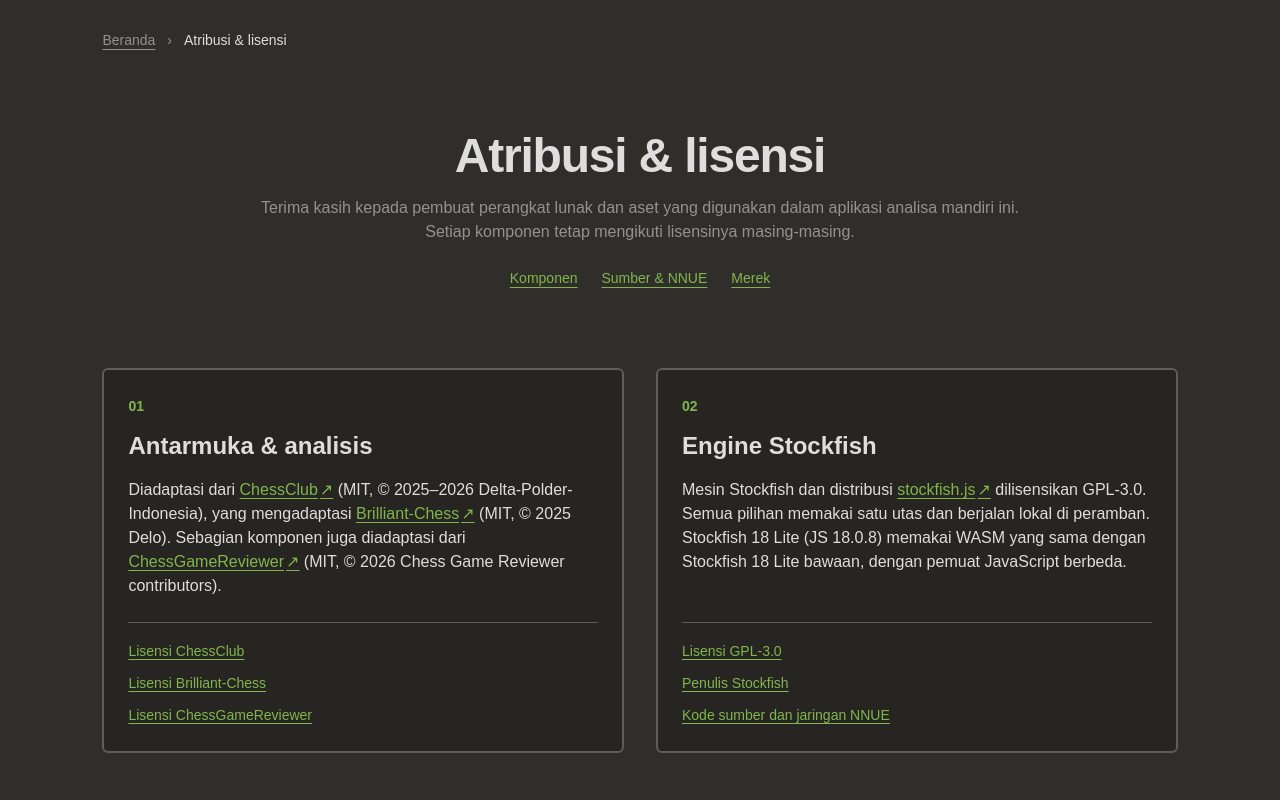
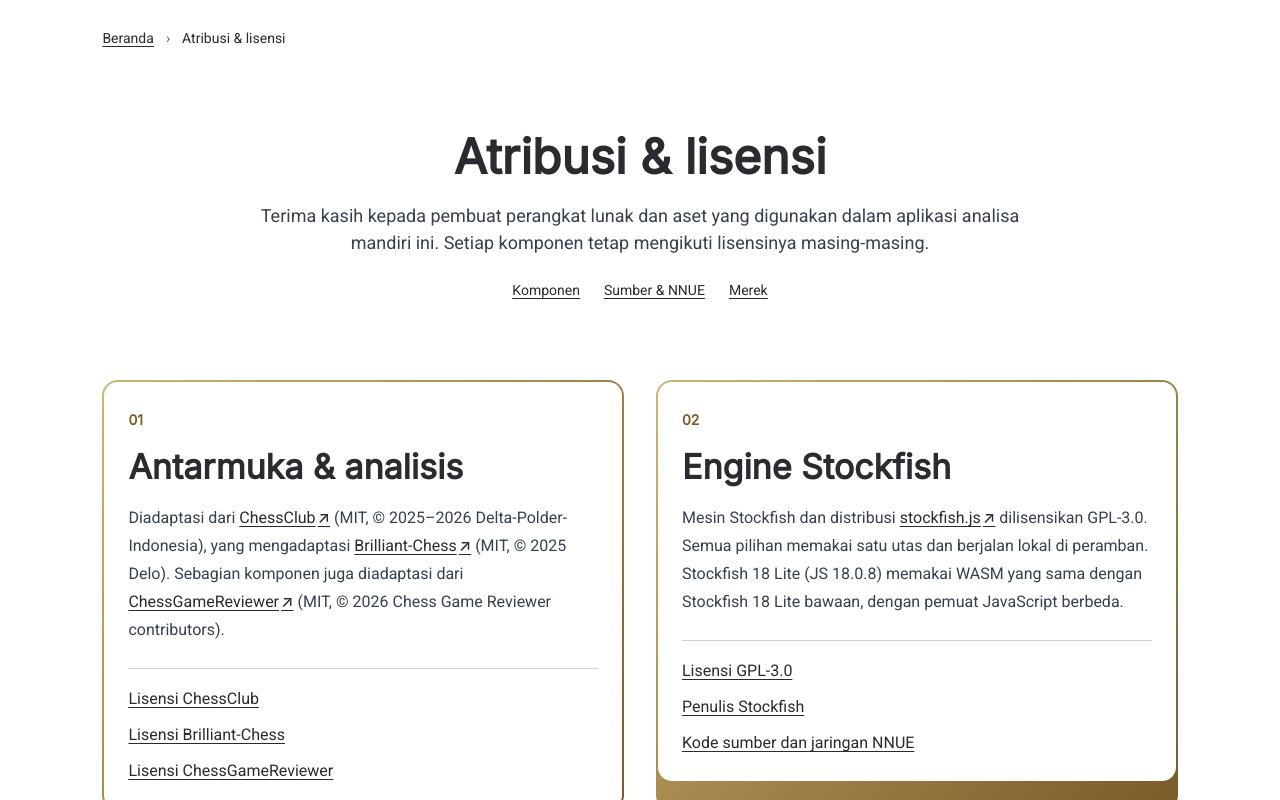
Before and after one commit to Delta-Polder-Indonesia/Maestro-Chess, a Next.js app: page /attributions in a window 1280 px wide. Built offline with nearby package versions, Linux system fonts and the light colour scheme.

Commit message:
Standarkan gaya landing page dan terapkan pada halaman atribusi

```diff
--- a/package.json
+++ b/package.json
@@ -19,6 +19,8 @@
   "dependencies": {
     "@fontsource-variable/geist": "^5.3.0",
     "@fontsource-variable/montserrat": "^5.3.0",
+    "@fontsource/inter": "^5.3.0",
+    "@fontsource/roboto": "^5.3.0",
     "@radix-ui/react-alert-dialog": "^1.2.1",
     "@radix-ui/react-tabs": "^1.2.1",
     "@radix-ui/react-tooltip": "^1.4.1",
--- a/src/app/attributions/page.tsx
+++ b/src/app/attributions/page.tsx
@@ -1,5 +1,6 @@
 import type { Metadata } from "next";
 import Link from "next/link";
+import "../../styles/landing.css";
 
 export const metadata: Metadata = {
   title: "Atribusi & lisensi — Maestro Chess",
@@ -8,8 +9,8 @@ export const metadata: Metadata = {
 
 const basePath = process.env.NEXT_PUBLIC_BASE_PATH ?? "";
 const file = (path: string) => `${basePath}/${path}`;
-const linkStyle = "font-medium text-backgroundBoxBoxHighlighted underline underline-offset-[3px] hover:text-backgroundBoxBoxHighlightedHover focus-visible:outline focus-visible:outline-2 focus-visible:outline-offset-4 focus-visible:outline-backgroundBoxBoxHighlighted";
-const focusStyle = "focus-visible:outline focus-visible:outline-2 focus-visible:outline-offset-4 focus-visible:outline-backgroundBoxBoxHighlighted";
+const linkStyle = "landing-tautan";
+const focusStyle = "landing-fokus";
 
 const pageLinks = [
   ["#daftar-atribusi", "Komponen"],
@@ -21,33 +22,33 @@ export default function Attributions() {
   // The root layout locks the body; anchoring this scroll area prevents fragment
   // navigation from scrolling the hidden body as well as the page content.
   return (
-    <main className="fixed inset-0 overflow-x-hidden overflow-y-auto bg-background text-foreground">
-      <a href="#konten-atribusi" className={`sr-only z-50 rounded-[4px] bg-backgroundBoxDarker px-4 py-2 font-semibold text-foreground outline outline-2 outline-backgroundBoxBoxHighlighted focus:not-sr-only focus:absolute focus:left-4 focus:top-4 ${focusStyle}`}>
+    <main className="landing-std fixed inset-0 overflow-x-hidden overflow-y-auto">
+      <a href="#konten-atribusi" className={`sr-only z-50 landing-skip rounded-[4px] bg-backgroundBoxDarker px-4 py-2 font-semibold text-foreground outline outline-2 focus:not-sr-only focus:absolute focus:left-4 focus:top-4 ${focusStyle}`}>
         Lewati ke isi
       </a>
 
       <div className="mx-auto max-w-[1440px] px-5 pb-20 pt-7 sm:px-10 lg:px-[8%]">
         <nav aria-label="Jejak navigasi">
-          <ol className="flex flex-wrap items-center gap-3 text-sm leading-6">
-            <li><Link href="/" className={`font-medium text-foregroundGrey underline underline-offset-4 hover:text-backgroundBoxBoxHighlighted ${focusStyle}`}>Beranda</Link></li>
-            <li aria-hidden="true" className="text-foregroundGrey">›</li>
-            <li aria-current="page" className="font-medium text-foreground">Atribusi & lisensi</li>
+          <ol className="flex flex-wrap items-center gap-3 text-sm">
+            <li><Link href="/" className={linkStyle}>Beranda</Link></li>
+            <li aria-hidden="true" className="landing-muted">›</li>
+            <li aria-current="page" className="font-medium text-[var(--color-heading)]">Atribusi & lisensi</li>
           </ol>
         </nav>
 
         <article id="konten-atribusi" tabIndex={-1} className="outline-none">
           <header className="mx-auto max-w-5xl pt-12 text-center sm:pt-16 lg:pt-20">
-            <h1 className="text-3xl font-bold leading-tight tracking-tight sm:text-4xl lg:text-5xl">
+            <h1 className="judul-halaman-atas">
               Atribusi & lisensi
             </h1>
-            <p className="mx-auto mt-4 max-w-3xl text-sm leading-7 text-foregroundGrey sm:text-base">
+            <p className="teks-artikel mx-auto mt-4 max-w-3xl">
               Terima kasih kepada pembuat perangkat lunak dan aset yang digunakan dalam aplikasi analisa mandiri ini.
               Setiap komponen tetap mengikuti lisensinya masing-masing.
             </p>
             <nav aria-label="Bagian halaman" className="mt-6">
               <ul className="flex flex-wrap justify-center gap-x-6 gap-y-3 text-sm font-medium">
                 {pageLinks.map(([href, label]) => (
-                  <li key={href}><a href={href} className={`text-backgroundBoxBoxHighlighted underline underline-offset-4 hover:text-backgroundBoxBoxHighlightedHover ${focusStyle}`}>{label}</a></li>
+                  <li key={href}><a href={href} className={linkStyle}>{label}</a></li>
                 ))}
               </ul>
             </nav>
@@ -62,7 +63,7 @@ export default function Attributions() {
                   <li><Local href="licenses/chess-game-reviewer-MIT.txt">Lisensi ChessGameReviewer</Local></li>
                 </ul>
               }>
-                <p>Diadaptasi dari <External href="https://github.com/Delta-Polder-Indonesia/ChessClub">ChessClub</External> (MIT, © 2025–2026 Delta-Polder-Indonesia), yang mengadaptasi <External href="https://github.com/wdeloo/Brilliant-Chess">Brilliant-Chess</External> (MIT, © 2025 Delo). Sebagian komponen juga diadaptasi dari <External href="https://github.com/SheyBoiCarti/ChessGameReviewer">ChessGameReviewer</External> (MIT, © 2026 Chess Game Reviewer contributors).</p>
+                <p className="kartu-paragraf">Diadaptasi dari <External href="https://github.com/Delta-Polder-Indonesia/ChessClub">ChessClub</External> (MIT, © 2025–2026 Delta-Polder-Indonesia), yang mengadaptasi <External href="https://github.com/wdeloo/Brilliant-Chess">Brilliant-Chess</External> (MIT, © 2025 Delo). Sebagian komponen juga diadaptasi dari <External href="https://github.com/SheyBoiCarti/ChessGameReviewer">ChessGameReviewer</External> (MIT, © 2026 Chess Game Reviewer contributors).</p>
               </AttributionCard>
 
               <AttributionCard id="stockfish" number="02" title="Engine Stockfish" featured resources={
@@ -72,11 +73,11 @@ export default function Attributions() {
                   <li><a href="#sumber-stockfish" className={linkStyle}>Kode sumber dan jaringan NNUE</a></li>
                 </ul>
               }>
-                <p>Mesin Stockfish dan distribusi <External href="https://github.com/nmrugg/stockfish.js">stockfish.js</External> dilisensikan GPL-3.0. Semua pilihan memakai satu utas dan berjalan lokal di peramban. Stockfish 18 Lite (JS 18.0.8) memakai WASM yang sama dengan Stockfish 18 Lite bawaan, dengan pemuat JavaScript berbeda.</p>
+                <p className="kartu-paragraf">Mesin Stockfish dan distribusi <External href="https://github.com/nmrugg/stockfish.js">stockfish.js</External> dilisensikan GPL-3.0. Semua pilihan memakai satu utas dan berjalan lokal di peramban. Stockfish 18 Lite (JS 18.0.8) memakai WASM yang sama dengan Stockfish 18 Lite bawaan, dengan pemuat JavaScript berbeda.</p>
               </AttributionCard>
             </div>
 
-            <h2 className="mt-16 text-center text-2xl font-bold tracking-tight sm:mt-20 sm:text-3xl">Komponen & aset lainnya</h2>
+            <h2 className="judul-halaman-artikel mt-16 text-center sm:mt-20">Komponen & aset lainnya</h2>
             <div className="mt-8 grid gap-5 sm:mt-10">
               <AttributionCard id="bendera" number="03" title="Bendera & huruf" resources={
                 <ul className="space-y-1">
@@ -85,61 +86,64 @@ export default function Attributions() {
                   <li><Local href="licenses/montserrat-OFL-1.1.txt">Lisensi huruf Montserrat</Local></li>
                 </ul>
               }>
-                <p>Bendera dari <External href="https://github.com/lipis/flag-icons">flag-icons</External> (MIT, © 2013 Panayiotis Lipiridis). Huruf Geist Variable oleh <External href="https://github.com/vercel/geist-font">The Geist Project Authors</External> (SIL OFL 1.1). Montserrat Variable dalam paket proyek oleh <External href="https://github.com/JulietaUla/Montserrat">The Montserrat Project Authors</External> (© 2011, SIL OFL 1.1).</p>
+                <p className="kartu-paragraf">Bendera dari <External href="https://github.com/lipis/flag-icons">flag-icons</External> (MIT, © 2013 Panayiotis Lipiridis). Huruf Geist Variable oleh <External href="https://github.com/vercel/geist-font">The Geist Project Authors</External> (SIL OFL 1.1). Montserrat Variable dalam paket proyek oleh <External href="https://github.com/JulietaUla/Montserrat">The Montserrat Project Authors</External> (© 2011, SIL OFL 1.1).</p>
               </AttributionCard>
 
               <AttributionCard id="bidak" number="04" title="Bidak catur" resources={
-                <p><External href="https://creativecommons.org/licenses/by-sa/3.0/">Lisensi CC BY-SA 3.0</External></p>
+                <p className="kartu-paragraf"><External href="https://creativecommons.org/licenses/by-sa/3.0/">Lisensi CC BY-SA 3.0</External></p>
               }>
-                <p>Desain bidak oleh <External href="https://en.wikipedia.org/wiki/User:Cburnett">Cburnett</External>, diadaptasi sebagai komponen SVG.</p>
+                <p className="kartu-paragraf">Desain bidak oleh <External href="https://en.wikipedia.org/wiki/User:Cburnett">Cburnett</External>, diadaptasi sebagai komponen SVG.</p>
               </AttributionCard>
 
               <AttributionCard id="suara" number="05" title="Suara papan" resources={
-                <p><Local href="licenses/lichess-AGPL-3.0.txt">Lisensi AGPL-3.0</Local></p>
+                <p className="kartu-paragraf"><Local href="licenses/lichess-AGPL-3.0.txt">Lisensi AGPL-3.0</Local></p>
               }>
-                <p>Suara dari set standar <External href="https://github.com/lichess-org/lila/tree/master/public/sound/standard">Lichess</External>, AGPL-3.0. Beberapa nama berkas menggunakan suara yang sama.</p>
+                <p className="kartu-paragraf">Suara dari set standar <External href="https://github.com/lichess-org/lila/tree/master/public/sound/standard">Lichess</External>, AGPL-3.0. Beberapa nama berkas menggunakan suara yang sama.</p>
               </AttributionCard>
 
               <AttributionCard id="pembukaan" number="06" title="Buku pembukaan" resources={
-                <p><Local href="licenses/chess-openings-CC0.txt">Lisensi CC0</Local></p>
+                <p className="kartu-paragraf"><Local href="licenses/chess-openings-CC0.txt">Lisensi CC0</Local></p>
               }>
-                <p>Tabel pembukaan ChessClub diolah dari <External href="https://github.com/lichess-org/chess-openings">lichess-org/chess-openings</External>, CC0 1.0.</p>
+                <p className="kartu-paragraf">Tabel pembukaan ChessClub diolah dari <External href="https://github.com/lichess-org/chess-openings">lichess-org/chess-openings</External>, CC0 1.0.</p>
               </AttributionCard>
             </div>
           </section>
 
           <section id="sumber-stockfish" aria-labelledby="judul-sumber-stockfish" className="mt-16 scroll-mt-8 sm:mt-20">
-            <h2 id="judul-sumber-stockfish" className="text-center text-2xl font-bold tracking-tight sm:text-3xl">Kode sumber dan jaringan NNUE</h2>
-            <div className="mt-8 grid gap-8 rounded-[6px] border-2 border-border bg-backgroundBox p-5 text-sm leading-7 sm:p-6 sm:text-base md:grid-cols-2 md:gap-12">
+            <h2 id="judul-sumber-stockfish" className="judul-halaman-artikel text-center">Kode sumber dan jaringan NNUE</h2>
+            <div className="kartu-wrapper mt-8">
+              <div className="kartu-inner grid gap-8 md:grid-cols-2 md:gap-12">
                 <div>
-                <h3 className="text-base font-bold sm:text-lg">Kode sumber Stockfish</h3>
+                  <h3 className="landing-subjudul">Kode sumber Stockfish</h3>
                   <p className="mt-3"><Local href="engine/source/stockfish.js-efc5758a1cf72ec7644fa771a1f17fcbfdae410e-no-networks.tar.gz">16</Local> · <Local href="engine/source/stockfish.js-215df8c6a72847e306644d399733de18fb8e0d6c-source-only.tar.gz">16.1</Local> · <Local href="engine/source/stockfish.js-602fd7e1a571a2be71f242942db90483731f2a1f-source-only.tar.gz">17.1</Local> · <Local href="engine/source/stockfish.js-082eeba46b0c5f8f8065e5386750aa0ecfa2062c.tar.gz">18</Local> · <Local href="engine/source/stockfish.js-93c994592dcf3b4b21052ab925e9b534df9c0918.tar.gz">18 (JS 18.0.8)</Local> · <Local href="engine/source/stockfish.js-0d5dd7944f88c817c07a26bc4fb1905d5f9c46d6.tar.gz">19</Local></p>
                 </div>
                 <div>
-                <h3 className="text-base font-bold sm:text-lg">Jaringan NNUE</h3>
+                  <h3 className="landing-subjudul">Jaringan NNUE</h3>
                   <p className="mt-3"><Local href="engine/nn-5af11540bbfe.nnue">16</Local> · <Local href="engine/source/nn-9067e33176e8.nnue">Lite 16.1–18</Local> · <Local href="engine/source/nn-61e7af4bb97d.nnue">Lite 19</Local>.</p>
                   <p className="mt-3">Salin jaringan yang sesuai ke direktori <code>src/</code> sumber jika membangun ulang engine.</p>
                 </div>
               </div>
+            </div>
           </section>
 
-          <footer id="catatan-merek" className="mt-16 scroll-mt-8 border-t border-border pt-8 sm:mt-20">
-            <h2 className="text-lg font-bold">Catatan merek</h2>
-            <p className="mt-3 max-w-4xl text-sm leading-7 text-foregroundGrey">
+          <footer id="catatan-merek" className="landing-garis mt-16 scroll-mt-8 border-t pt-8 sm:mt-20">
+            <h2 className="landing-subjudul">Catatan merek</h2>
+            <p className="landing-muted mt-3">
               Nama dan logo Chess.com serta Lichess merupakan merek pemiliknya masing-masing dan hanya digunakan untuk menunjukkan layanan yang didukung.
             </p>
-            <p className="mt-4 text-sm leading-7 text-foregroundGrey">
+            <p className="landing-muted mt-4">
               Referensi tampilan: <External href="https://github.com/codebucks27/Next.js-Developer-Portfolio-Starter-Code">Next.js Developer Portfolio oleh CodeBucks</External>.
             </p>
           </footer>
         </article>
 
-        <footer className="mt-16 border-t border-border pt-10 sm:mt-20">
-          <section aria-labelledby="judul-footer-pembaruan" className="relative overflow-hidden rounded-[6px] border-2 border-border bg-backgroundBox p-6 sm:p-10">
+        <footer className="landing-garis mt-16 border-t pt-10 sm:mt-20">
+          <section aria-labelledby="judul-footer-pembaruan" className="kartu-wrapper relative overflow-hidden">
+            <div className="kartu-inner">
               <div className="relative w-full max-w-sm">
-              <p className="text-xs font-semibold uppercase tracking-wide text-backgroundBoxBoxHighlighted">Pembaruan proyek</p>
-              <h2 id="judul-footer-pembaruan" className="mt-2 text-xl font-bold text-foreground sm:text-2xl">Tetap terhubung</h2>
-              <p className="mt-2 text-sm text-foregroundGrey">
+                <p className="text-xs font-semibold uppercase tracking-wide text-[var(--color-akselen)]">Pembaruan proyek</p>
+                <h2 id="judul-footer-pembaruan" className="landing-subjudul mt-2">Tetap terhubung</h2>
+                <p className="landing-muted mt-2">
                   Ikuti perkembangan aplikasi dan mesin Stockfish lewat kode sumber terbuka. Tanpa langganan email.
                 </p>
                 <div className="mt-5 flex flex-wrap gap-x-6 gap-y-3 text-sm font-medium">
@@ -147,15 +151,16 @@ export default function Attributions() {
                   <External href="https://github.com/Delta-Polder-Indonesia/Maestro-Chess">Kode sumber proyek</External>
                 </div>
               </div>
+            </div>
           </section>
 
           <div className="mt-10 grid gap-10 md:grid-cols-[minmax(0,1fr)_minmax(0,2fr)] md:gap-16">
             <div>
-              <p className="text-lg font-bold">Maestro Chess</p>
-              <p className="mt-3 max-w-sm text-sm leading-7 text-foregroundGrey">
+              <p className="landing-subjudul">Maestro Chess</p>
+              <p className="landing-muted mt-3 max-w-sm">
                 Analisa PGN dan FEN dengan Stockfish lokal, sepenuhnya berjalan di peramban.
               </p>
-              <p className="mt-5 text-sm text-foregroundGrey">
+              <p className="landing-muted mt-5">
                 Dikembangkan oleh <External href="https://github.com/Delta-Polder-Indonesia/ChessClub">Delta-Polder-Indonesia</External>.
               </p>
             </div>
@@ -178,7 +183,7 @@ export default function Attributions() {
             </nav>
           </div>
 
-          <div className="mt-10 flex flex-col gap-4 border-t border-border pt-6 text-sm leading-6 text-foregroundGrey sm:flex-row sm:items-center sm:justify-between">
+          <div className="landing-garis landing-muted mt-10 flex flex-col gap-4 border-t pt-6 sm:flex-row sm:items-center sm:justify-between">
             <p>© 2026 Delta-Polder-Indonesia. Setiap komponen tetap mengikuti lisensinya masing-masing.</p>
             <div className="flex flex-wrap gap-x-6 gap-y-2">
               <Local href="licenses/geist-OFL-1.1.txt">Lisensi Geist</Local>
@@ -203,17 +208,17 @@ function AttributionCard({ id, number, title, children, resources, featured = fa
   const titleId = `judul-${id}`;
   const Heading = featured ? "h2" : "h3";
   return (
-    <article id={id} aria-labelledby={titleId} className={featured
-      ? "flex min-w-0 scroll-mt-8 flex-col rounded-[6px] border-2 border-border bg-backgroundBox p-5 sm:p-6"
-      : "grid min-w-0 scroll-mt-8 gap-4 rounded-[6px] border-2 border-border bg-backgroundBox p-4 sm:p-5 md:grid-cols-[minmax(0,0.8fr)_minmax(0,1.6fr)] md:gap-8"}>
+    <article id={id} aria-labelledby={titleId} className="kartu-wrapper min-w-0 scroll-mt-8">
+      <div className={`kartu-inner ${featured ? "flex flex-col" : "grid gap-4 md:grid-cols-[minmax(0,0.8fr)_minmax(0,1.6fr)] md:gap-8"}`}>
         <div>
-        <span aria-hidden="true" className="text-sm font-semibold text-backgroundBoxBoxHighlighted">{number}</span>
-        <Heading id={titleId} className={featured ? "mt-3 text-xl font-bold leading-tight sm:text-2xl" : "mt-2 text-lg font-bold leading-snug"}>{title}</Heading>
+          <span aria-hidden="true" className="landing-nomor">{number}</span>
+          <Heading id={titleId} className="kartu-judul mt-3">{title}</Heading>
         </div>
         <div className={featured ? "mt-4 flex flex-1 flex-col" : "min-w-0"}>
-        <div className="space-y-3 text-sm leading-7 sm:text-base">{children}</div>
+          <div className="space-y-3">{children}</div>
           <div className={featured ? "mt-auto pt-6" : "mt-4"}>
-          <div className={featured ? "border-t border-border pt-4 text-sm leading-6" : "text-sm leading-6"}>{resources}</div>
+            <div className={featured ? "landing-garis border-t pt-4" : ""}>{resources}</div>
+          </div>
         </div>
       </div>
     </article>
@@ -222,12 +227,12 @@ function AttributionCard({ id, number, title, children, resources, featured = fa
 
 function FooterGroup({ judul, children }: { judul: string; children: React.ReactNode }) {
   return (
-    <details open className="group rounded-[6px] border border-border bg-backgroundBox px-4 py-3 sm:border-0 sm:bg-transparent sm:px-0 sm:py-0">
-      <summary className={`flex cursor-pointer list-none items-center justify-between text-sm font-semibold text-foreground marker:hidden ${focusStyle}`}>
+    <details open className="landing-garis group rounded-[6px] border px-4 py-3 sm:border-0 sm:px-0 sm:py-0">
+      <summary className={`landing-ringkasan flex cursor-pointer list-none items-center justify-between text-sm font-semibold marker:hidden ${focusStyle}`}>
         {judul}
-        <span aria-hidden="true" className="text-foregroundGrey transition-transform group-open:rotate-180 sm:hidden">▾</span>
+        <span aria-hidden="true" className="landing-muted transition-transform group-open:rotate-180 sm:hidden">▾</span>
       </summary>
-      <ul role="list" className="mt-4 space-y-2 text-sm leading-6">{children}</ul>
+      <ul role="list" className="mt-4 space-y-2">{children}</ul>
     </details>
   );
 }
--- /dev/null
+++ b/src/styles/landing.css
@@ -0,0 +1,156 @@
+/* Standar landing page Maestro Chess — sumber: prompt.md, disesuaikan pemilik. */
+/* Hanya untuk landing/marketing/informasi, bukan UI aplikasi catur. */
+
+@import "@fontsource/inter/latin-400.css";
+@import "@fontsource/inter/latin-600.css";
+@import "@fontsource/inter/latin-700.css";
+@import "@fontsource/inter/latin-800.css";
+@import "@fontsource/roboto/latin-400.css";
+@import "@fontsource/roboto/latin-500.css";
+@import "@fontsource/roboto/latin-600.css";
+@import "@fontsource/roboto/latin-700.css";
+
+.landing-std {
+  --font-display: Inter, ui-sans-serif, system-ui, sans-serif;
+  --font-body: Roboto, ui-sans-serif, system-ui, -apple-system, BlinkMacSystemFont, "Segoe UI", sans-serif;
+
+  --color-heading: oklch(0.29 0.01 271.01);
+  --color-body: oklch(0.37 0.03 259.73);
+  --color-muted: oklch(0.47 0.02 265.73);
+  --color-akselen: oklch(0.49 0.08 76.73);
+  --garis: oklch(0.86 0.01 270);
+
+  --gradient-card: linear-gradient(135deg, oklch(0.78 0.09 89.15), oklch(0.49 0.08 76.73));
+
+  background-color: #ffffff;
+  color: var(--color-body);
+  font-family: var(--font-body);
+}
+
+/* Judul Halaman Atas */
+.landing-std .judul-halaman-atas {
+  box-sizing: border-box;
+  font-family: var(--font-display);
+  font-size: 48px;
+  font-weight: 800;
+  line-height: 1.2;
+  color: var(--color-heading);
+}
+
+/* Judul Halaman Artikel */
+.landing-std .judul-halaman-artikel {
+  box-sizing: border-box;
+  font-family: var(--font-display);
+  font-size: 40px;
+  font-weight: 700;
+  line-height: 1.2;
+  color: var(--color-heading);
+}
+
+/* Teks Artikel Utama */
+.landing-std .teks-artikel {
+  box-sizing: border-box;
+  margin-bottom: 20px;
+  font-family: var(--font-body);
+  font-size: 18px;
+  line-height: 1.5;
+  color: var(--color-body);
+}
+.landing-std .teks-artikel:last-child {
+  margin-bottom: 0;
+}
+
+/* Kartu (Bingkai Luar Gradien, tanpa bayangan mengambang) */
+.landing-std .kartu-wrapper {
+  box-sizing: border-box;
+  padding: 2px;
+  overflow: hidden;
+  font-family: var(--font-body);
+  line-height: 1.75;
+  color: var(--color-body);
+  background-color: #ffffff;
+  background-image: var(--gradient-card);
+  border-radius: 16px;
+  transition: background-image 0.3s cubic-bezier(0.4, 0, 0.2, 1),
+              padding 0.3s cubic-bezier(0.4, 0, 0.2, 1);
+}
+
+/* Kontainer Dalam Kartu */
+.landing-std .kartu-inner {
+  background-color: #ffffff;
+  border-radius: 14px;
+  padding: 24px;
+}
+
+/* Judul di Dalam Kartu */
+.landing-std .kartu-judul {
+  box-sizing: border-box;
+  font-family: var(--font-display);
+  font-size: 34px;
+  font-weight: 600;
+  line-height: 1.25;
+  color: var(--color-heading);
+}
+
+/* Paragraf di Dalam Kartu */
+.landing-std .kartu-paragraf {
+  box-sizing: border-box;
+  margin: 0 0 20px;
+  font-family: var(--font-body);
+  font-size: 16px;
+  line-height: 1.75;
+  color: var(--color-body);
+}
+.landing-std .kartu-paragraf:last-child {
+  margin-bottom: 0;
+}
+
+/* Subjudul dan elemen pendukung landing page */
+.landing-std .landing-subjudul {
+  box-sizing: border-box;
+  font-family: var(--font-display);
+  font-size: 20px;
+  font-weight: 600;
+  line-height: 1.3;
+  color: var(--color-heading);
+}
+
+.landing-std .landing-nomor {
+  font-family: var(--font-display);
+  font-size: 14px;
+  font-weight: 600;
+  color: var(--color-akselen);
+}
+
+.landing-std .landing-muted {
+  color: var(--color-muted);
+}
+
+.landing-std .landing-garis {
+  border-color: var(--garis);
+}
+
+.landing-std .landing-tautan {
+  color: var(--color-heading);
+  font-weight: 500;
+  text-decoration: underline;
+  text-underline-offset: 3px;
+}
+.landing-std .landing-tautan:hover {
+  color: var(--color-akselen);
+}
+
+.landing-std .landing-tautan:focus-visible,
+.landing-std .landing-fokus:focus-visible,
+.landing-std .landing-ringkasan:focus-visible {
+  outline: 2px solid var(--color-akselen);
+  outline-offset: 4px;
+}
+
+.landing-std .landing-ringkasan {
+  color: var(--color-heading);
+}
+
+.landing-std .landing-skip:focus-visible {
+  outline-color: #ffffff;
+}
```
Also changed, not shown: 1 other file (tests, documents, lock files or other folders). Lines whose indentation alone changed are shown as unchanged.
